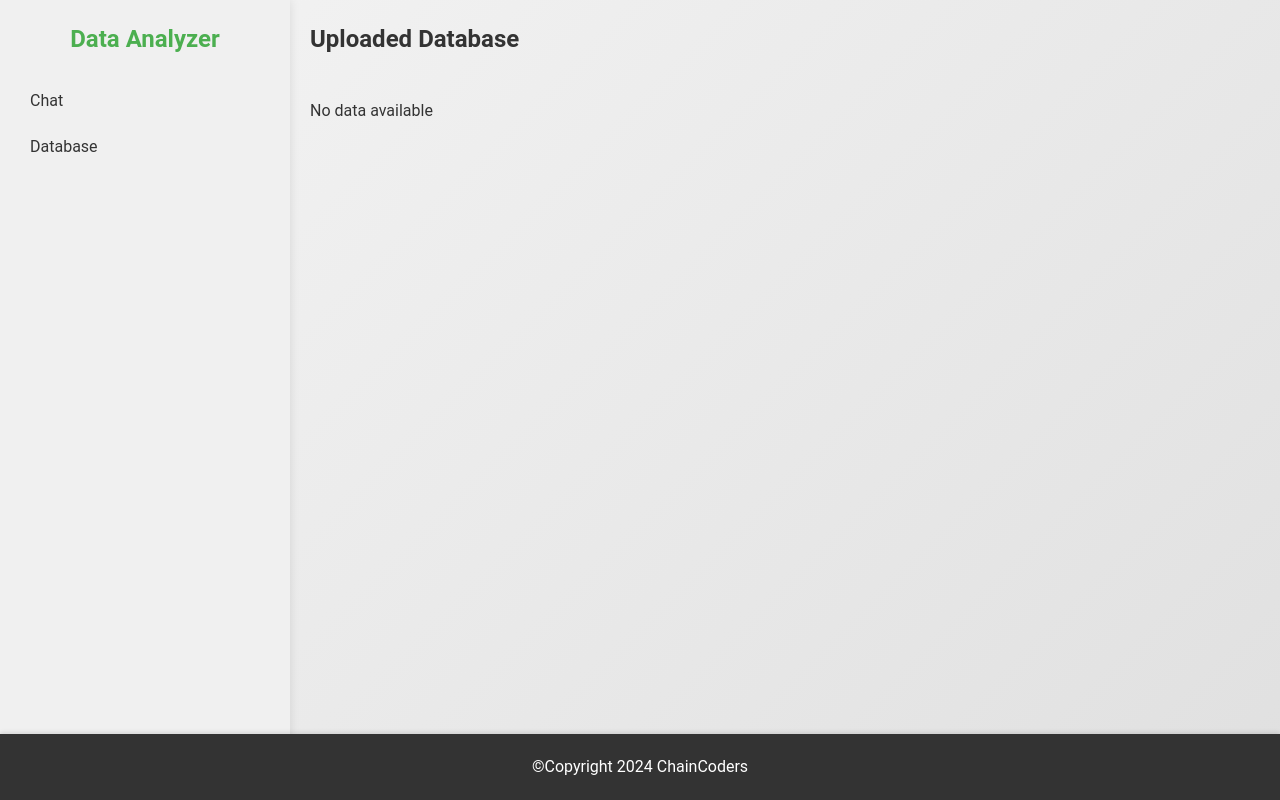
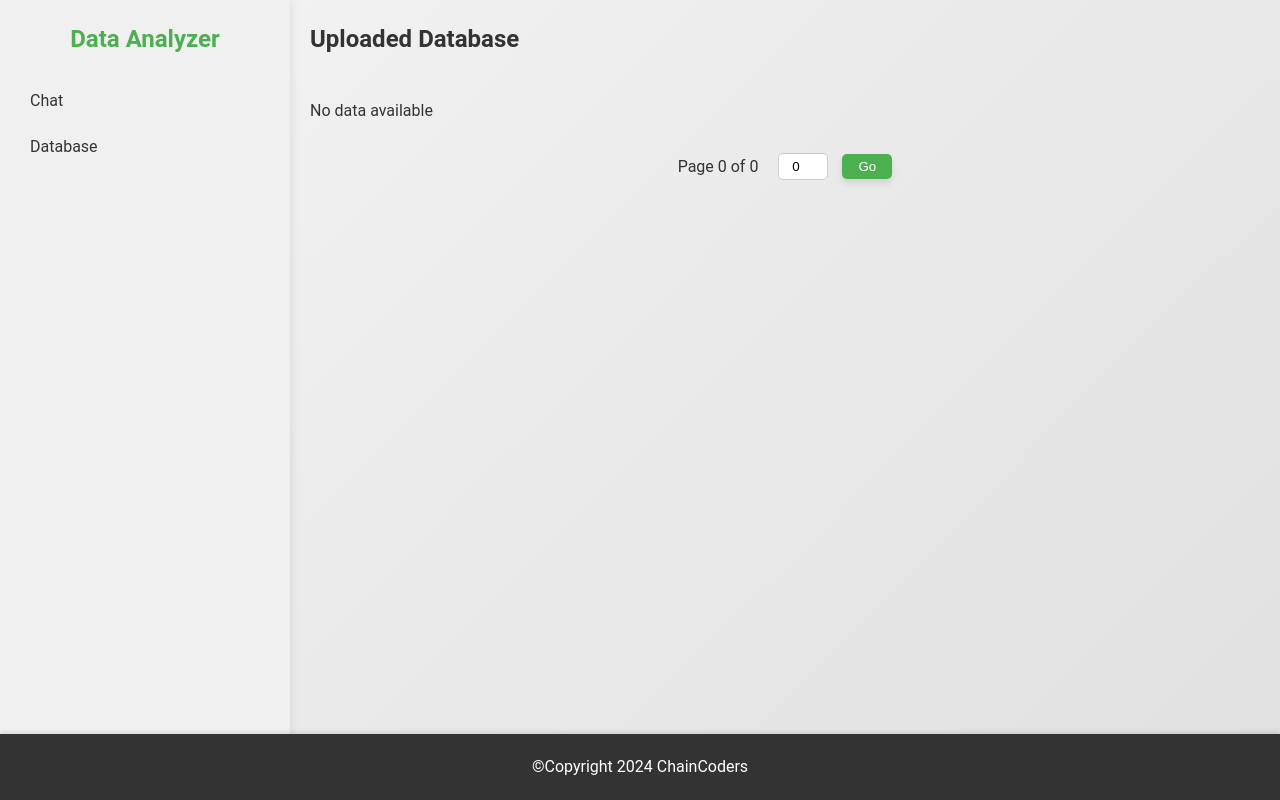
Before and after one commit to QwertyFusion/Database-Analyzer, a Node server app: page /database in a window 1280 px wide. Run offline with Node 20, Linux system fonts and the light colour scheme.

Commit message:
Added database pagination

```diff
--- a/package.json
+++ b/package.json
@@ -1,7 +1,7 @@
 {
   "name": "database-analyzer",
   "version": "1.0.0",
-  "description": "Run the following commands:\r npm init -y\r npm install express multer ajv ejs csv-parser",
+  "description": "",
   "main": "index.js",
   "type": "module",
   "scripts": {
--- a/public/styles.css
+++ b/public/styles.css
@@ -284,7 +284,7 @@ footer {
 /* Table container to allow scrolling */
 #databaseTable {
     max-height: 80vh;
-    max-width: calc(100vw - 330px);
+    max-width: calc(100vw - 320px);
     overflow: scroll;
     margin: 20px 0;
     margin-left: 20px;
@@ -335,6 +335,79 @@ footer {
     background: #555;
 }
 
+/* Pagination */
+#pagination {
+    display: flex;
+    justify-content: center;
+    align-items: center;
+    margin: 0px 0;
+}
+
+#pagination a {
+    margin: 0 10px;
+    padding: 10px 15px;
+    width: 75px;
+    text-align: center;
+    text-decoration: none;
+    color: #4CAF50;
+    border: 1px solid #4CAF50;
+    border-radius: 5px;
+    transition: background-color 0.3s, color 0.3s;
+}
+
+#pagination a:hover {
+    background-color: #4CAF50;
+    color: white;
+}
+
+#pagination span {
+    margin: 0 10px;
+    padding: 10px 10px;
+    padding-left: 0px;
+    color: #333;
+}
+
+#pagination form {
+    margin-right: 10px;
+}
+
+#pageForm {
+    display: inline-flex;
+    align-items: center;
+}
+
+#pageInput {
+    width: 50px;
+    padding: 5px;
+    border: 1px solid #ccc;
+    border-radius: 5px;
+    text-align: center;
+    margin-right: 10px;
+}
+
+#pageInput:focus {
+    outline: none;
+    border-color: #4CAF50;
+}
+
+#pageForm button {
+    background-color: #4CAF50;
+    width: 50px;
+    color: white;
+    border: none;
+    padding: 5px 10px;
+    border-radius: 5px;
+    cursor: pointer;
+    box-shadow: 0 4px 6px rgba(0, 0, 0, 0.1);
+    transition: background-color 0.3s, box-shadow 0.3s, transform 0.3s;
+}
+
+#pageForm button:hover {
+    background-color: #45a049;
+    box-shadow: 0 6px 8px rgba(0, 0, 0, 0.15);
+    transform: translateY(-2px);
+}
+
 /* FOOTER.EJS */
 footer {
     text-align: center;
--- a/server/index.js
+++ b/server/index.js
@@ -5,7 +5,7 @@ import { fileURLToPath } from 'url';
 import { fileValidation } from './middleware/fileValidation.js';
 import csvParser from 'csv-parser';
 import stream from 'stream';
-import { processQuestion } from './middleware/nlpProcessor.js'; // Add this line
+import { processQuestion } from './middleware/nlpProcessor.js';
 
 const __filename = fileURLToPath(import.meta.url);
 const __dirname = path.dirname(__filename);
@@ -21,7 +21,7 @@ app.use(express.json());
 
 const upload = multer({
   storage: storage,
-  limits: { fileSize: 25 * 1024 * 1024 }, // Limit file size to 25MB
+  limits: { fileSize: 25 * 1024 * 1024 },
   fileFilter: (req, file, cb) => {
     checkFileType(file, cb);
   }
@@ -50,6 +50,7 @@ app.set('views', path.join(__dirname, 'views'));
 app.use(express.static(path.join(__dirname, '../public')));
 
 let csvData = [];
+let uploadedFileName = '';
 
 // Route for the home page
 app.get('/', (req, res) => res.render('index'));
@@ -62,6 +63,7 @@ app.post('/upload', upload, fileValidation, (req, res) => {
   }
 
   const csvFile = req.files['databaseFile'][0];
+  uploadedFileName = csvFile.originalname;
   const results = [];
 
   // Create a stream from the file buffer
@@ -83,7 +85,30 @@ app.post('/upload', upload, fileValidation, (req, res) => {
     });
 });
 
-// Route for the chat page
+app.get('/database', (req, res) => {
+  let page = parseInt(req.query.page) || 1;
+  const rowsPerPage = 15;
+  const totalRows = csvData.length;
+  const totalPages = Math.ceil(totalRows / rowsPerPage);
+
+  if (page < 1) {
+    page = 1;
+  } else if (page > totalPages) {
+    page = totalPages;
+  }
+
+  const startRow = (page - 1) * rowsPerPage;
+  const endRow = startRow + rowsPerPage;
+  const pageData = csvData.slice(startRow, endRow);
+
+  res.render('database', {
+    csvData: pageData,
+    currentPage: page,
+    totalPages: totalPages,
+    fileName: uploadedFileName
+  });
+});
+
 app.get('/chat', (req, res) => {
   res.render('chat');
 });
@@ -99,9 +124,4 @@ app.post('/ask', (req, res) => {
   res.json({ answer: response });
 });
 
-// Route for the database page
-app.get('/database', (req, res) => {
-  res.render('database', { csvData });
-});
-
 app.listen(port, () => console.log(`Server started on port http://localhost:${port}`));
--- a/server/views/database.ejs
+++ b/server/views/database.ejs
@@ -20,6 +20,9 @@
         <div id="database-container">
             <div id="database-header">
                 <h2>Uploaded Database</h2>
+                <% if (fileName) { %>
+                    <p>File: <%= fileName %></p>
+                <% } %>
             </div>
             <div id="databaseTable">
                 <table>
@@ -45,6 +48,19 @@
                     <% } %>
                 </table>
             </div>
+            <div id="pagination">
+                <% if (currentPage > 1) { %>
+                    <a href="/database?page=<%= currentPage - 1 %>">Previous</a>
+                <% } %>
+                <span>Page <%= currentPage %> of <%= totalPages %></span>
+                <form id="pageForm" action="/database" method="get" style="display: inline;">
+                    <input type="number" name="page" id="pageInput" min="1" max="<%= totalPages %>" value="<%= currentPage %>">
+                    <button type="submit">Go</button>
+                </form>
+                <% if (currentPage < totalPages) { %>
+                    <a href="/database?page=<%= currentPage + 1 %>">Next</a>
+                <% } %>
+            </div>
         </div>
     </div>
     <%- include('footer') %>
```
